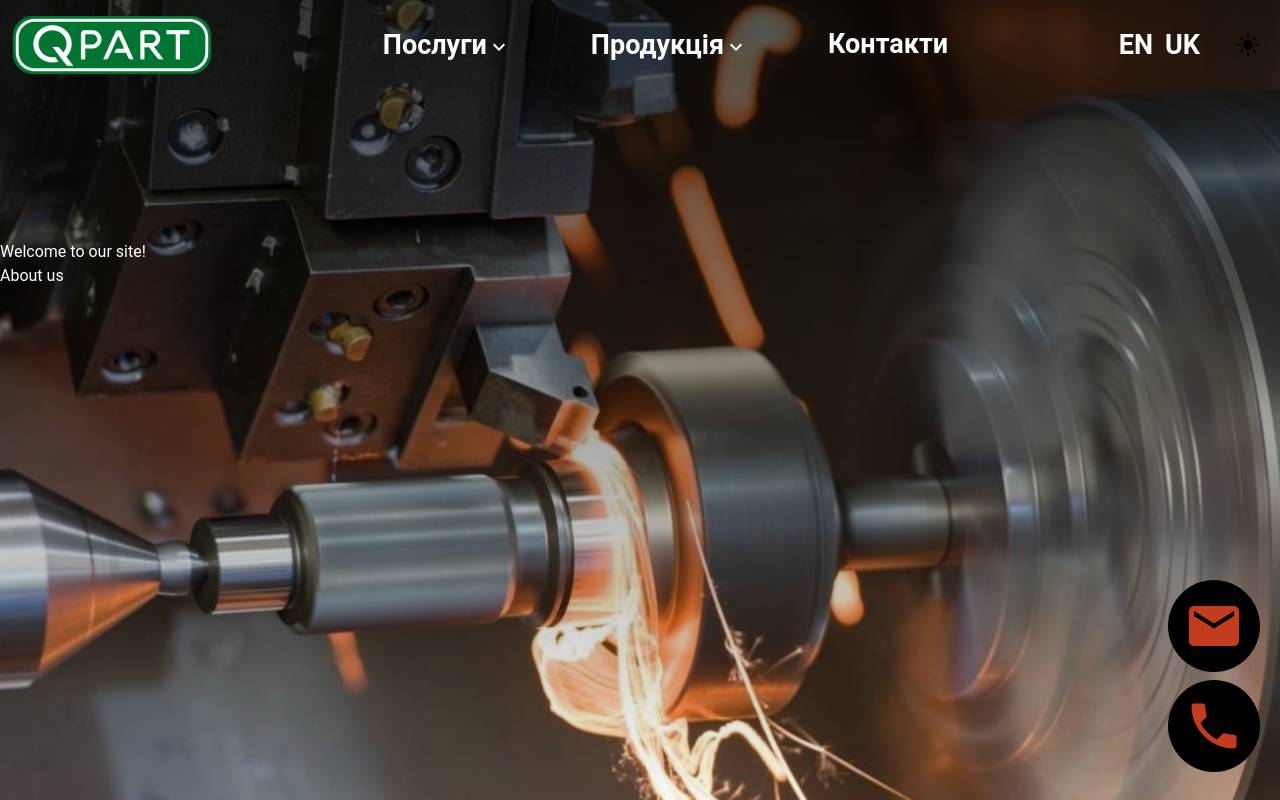
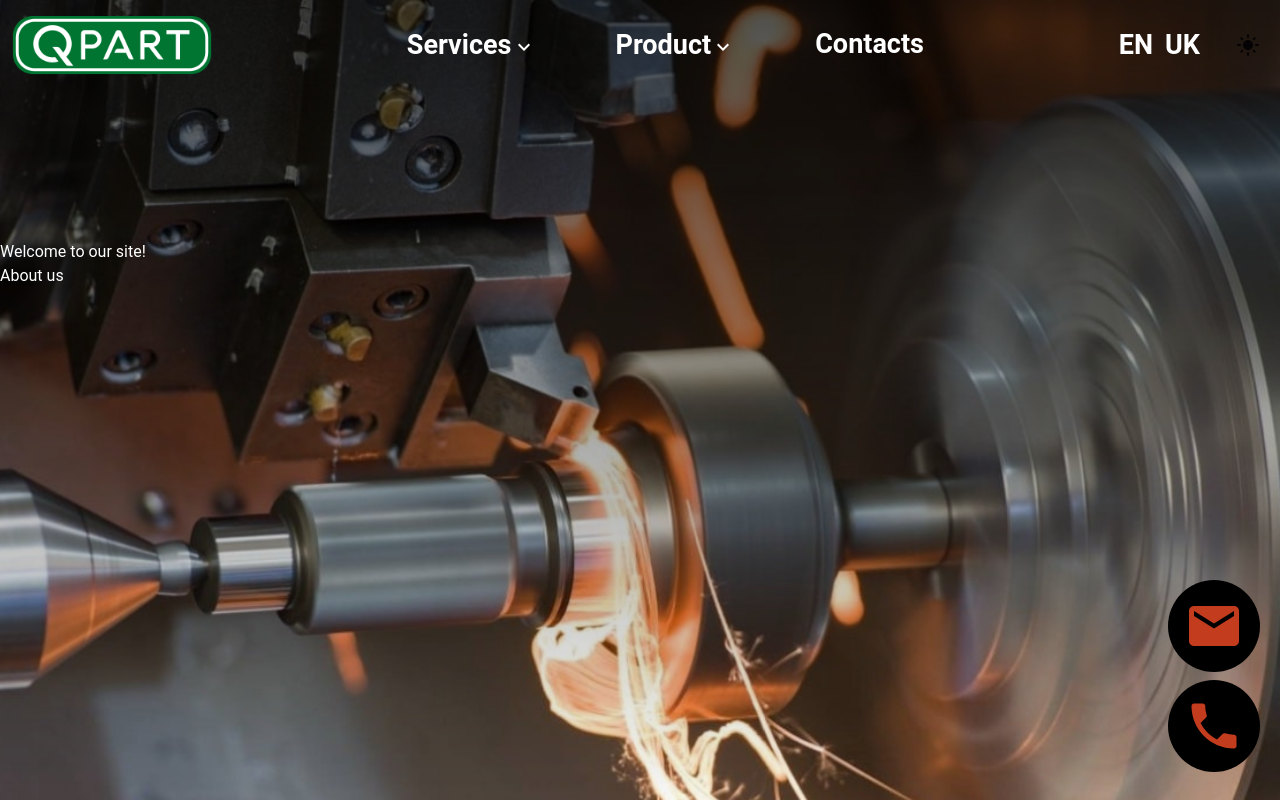
Before and after one commit to ixaker/siteNextLocale, a Next.js app: page /en in a window 1280 px wide. Built offline with nearby package versions, Linux system fonts and the light colour scheme.

Commit message:
setting translation in menu page

```diff
--- a/locales/en.json
+++ b/locales/en.json
@@ -6,5 +6,8 @@
   "phone": "Phone",
   "email": "Email",
   "address": "Address",
-    "footer": "We are always happy to answer your questions and hear your suggestions!"
+  "footer": "We are always happy to answer your questions and hear your suggestions!",
+  "services": "Services",
+  "product": "Product",
+  "contacts": "Contacts"
 }
--- a/locales/uk.json
+++ b/locales/uk.json
@@ -6,5 +6,8 @@
   "phone": "Телефон",
   "email": "Email",
   "address": "Адреса",
-    "footer": "Ми завжди раді вашим запитанням і пропозиціям!"
+  "footer": "Ми завжди раді вашим запитанням і пропозиціям!",
+  "services": "Послуги",
+  "product": "Продукція",
+  "contacts": "Контакти"
 }
--- a/src/components/Layout.tsx
+++ b/src/components/Layout.tsx
@@ -4,12 +4,13 @@ import Footer from './footer/Footer';
 
 interface LayoutProps {
   children: React.ReactNode;
+  translations: { [key: string]: string };
 }
 
-const Layout: React.FC<LayoutProps> = ({ children }) => {
+const Layout: React.FC<LayoutProps> = ({ children, translations }) => {
   return (
     <>
-      <Header />
+      <Header translations={translations} />
       <main className="bg-bgImg h-screen w-screen bg-no-repeat bg-cover absolute top-0 pt-40">
         <div className="pt-20 text-[white]">{children}</div>
       </main>
--- a/src/components/header/Header.tsx
+++ b/src/components/header/Header.tsx
@@ -3,28 +3,28 @@ import Menu from './ui/Menu';
 import LanguageSwitcher from './ui/LanguageSwitcher';
 import HeaderLogo from './ui/HeaderLogo';
 import ThemeToggleButton from './ui/ThemeToggleButton';
+import { PageProps, withStaticPaths, withStaticProps } from '@/context/withStaticPathsAndProps';
+import { GetStaticPaths, GetStaticProps } from 'next';
 
-const Header: React.FC = () => {
+interface HeaderProps {
+  translations: { [key: string]: string };
+}
+
+const Header: React.FC<HeaderProps> = ({ translations }) => {
   return (
     <header className="relative z-20">
-      {/* Верхняя панель */}
       <div className="flex justify-between items-center flex-wrap p-3 bg-inherit absolute top-0 w-full">
-        {/* Логотип */}
         <HeaderLogo />
-
-        {/* Меню: скрывается на маленьких экранах */}
         <div className="hidden sm:block">
-          <Menu />
+          <Menu translations={translations} />
         </div>
-
-        {/* Переключатели */}
         <div className="flex gap-7 items-center">
           <LanguageSwitcher />
           <ThemeToggleButton />
         </div>
 
         <div className="flex justify-center items-center w-full mt-4 sm:hidden ">
-          <Menu />
+          <Menu translations={translations} />
         </div>
       </div>
     </header>
--- a/src/components/header/ui/Menu.tsx
+++ b/src/components/header/ui/Menu.tsx
@@ -5,9 +5,22 @@ import { useRouter } from 'next/router';
 import CustomButton from '@/components/ui/button/CustomButton';
 import Link from 'next/link';
 
+interface MenuProps {
+  translations: { [key: string]: string };
+}
+
+const MenuComponent: React.FC<MenuProps> = ({ translations }) => {
+  const [anchorEl, setAnchorEl] = useState<null | HTMLElement>(null);
+  const [openSubMenu, setOpenSubMenu] = useState<null | string>(null);
+  const menuRef = useRef<HTMLDivElement | null>(null);
+
+  const router = useRouter();
+  const { asPath } = router;
+  const currentLang = `/${asPath.split('/')[1]}/`;
+
   const menuItems = [
     {
-    title: 'Послуги',
+      title: translations?.services || 'Послуги',
       subMenu: [
         {
           title: 'ТОКАРНІ Токарні роботи ЧПУ',
@@ -25,7 +38,7 @@ const menuItems = [
       ],
     },
     {
-    title: 'Продукція',
+      title: translations?.product || 'Продукція',
       subMenu: [
         {
           title: 'ЗАЛІЗНИЧНІ ЗАПЧАСТИНИ',
@@ -37,17 +50,8 @@ const menuItems = [
         },
       ],
     },
-  { title: 'Контакти', href: 'contact' }, // Этот пункт не имеет подменю
+    { title: translations?.contacts || 'Контакти', href: 'contact' }, // Этот пункт не имеет подменю
   ];
-
-const MenuComponent: React.FC = () => {
-  const [anchorEl, setAnchorEl] = useState<null | HTMLElement>(null);
-  const [openSubMenu, setOpenSubMenu] = useState<null | string>(null);
-  const menuRef = useRef<HTMLDivElement | null>(null);
-
-  const router = useRouter();
-  const { asPath } = router;
-  const currentLang = `/${asPath.split('/')[1]}/`;
 
   const handleMenuOpen = (event: React.MouseEvent<HTMLElement>, menuTitle: string) => {
     setAnchorEl(event.currentTarget);
--- a/src/context/withStaticPathsAndProps.ts
+++ b/src/context/withStaticPathsAndProps.ts
@@ -32,7 +32,7 @@ const loadTranslations = (lang: string) => {
 export const withStaticProps = async <P>(
   context: GetStaticPropsContext
 ): Promise<GetStaticPropsResult<P>> => {
-  const lang = context.params?.lang as string || 'en';
+  const lang = (context.params?.lang as string) || 'en';
 
   const translations = loadTranslations(lang);
 
--- a/src/pages/_app.tsx
+++ b/src/pages/_app.tsx
@@ -10,7 +10,7 @@ function MyApp({ Component, pageProps }: AppProps) {
     <LanguageProvider>
       <ThemeProvider>
         <CssBaseline /> {/* Базовые стили MUI */}
-        <Layout>
+        <Layout translations={pageProps.translations}>
           <Component {...pageProps} />
         </Layout>
       </ThemeProvider>
--- a/src/pages/index.tsx
+++ b/src/pages/index.tsx
@@ -13,13 +13,12 @@ const RedirectPage = () => {
       const browserLanguage = navigator.language.split('-')[0]; // Например, 'en-US' -> 'en'
 
       // Если язык поддерживается, возвращаем его, иначе — язык по умолчанию
-      return supportedLanguages.includes(browserLanguage)
-        ? browserLanguage
-        : 'en';
+      return supportedLanguages.includes(browserLanguage) ? browserLanguage : 'en';
     };
 
     // Перенаправляем пользователя на предпочитаемый язык
     const preferredLanguage = getPreferredLanguage();
+
     router.replace(`/${preferredLanguage}`);
   }, [router]);
 
```
Lines whose indentation alone changed are shown as unchanged.
